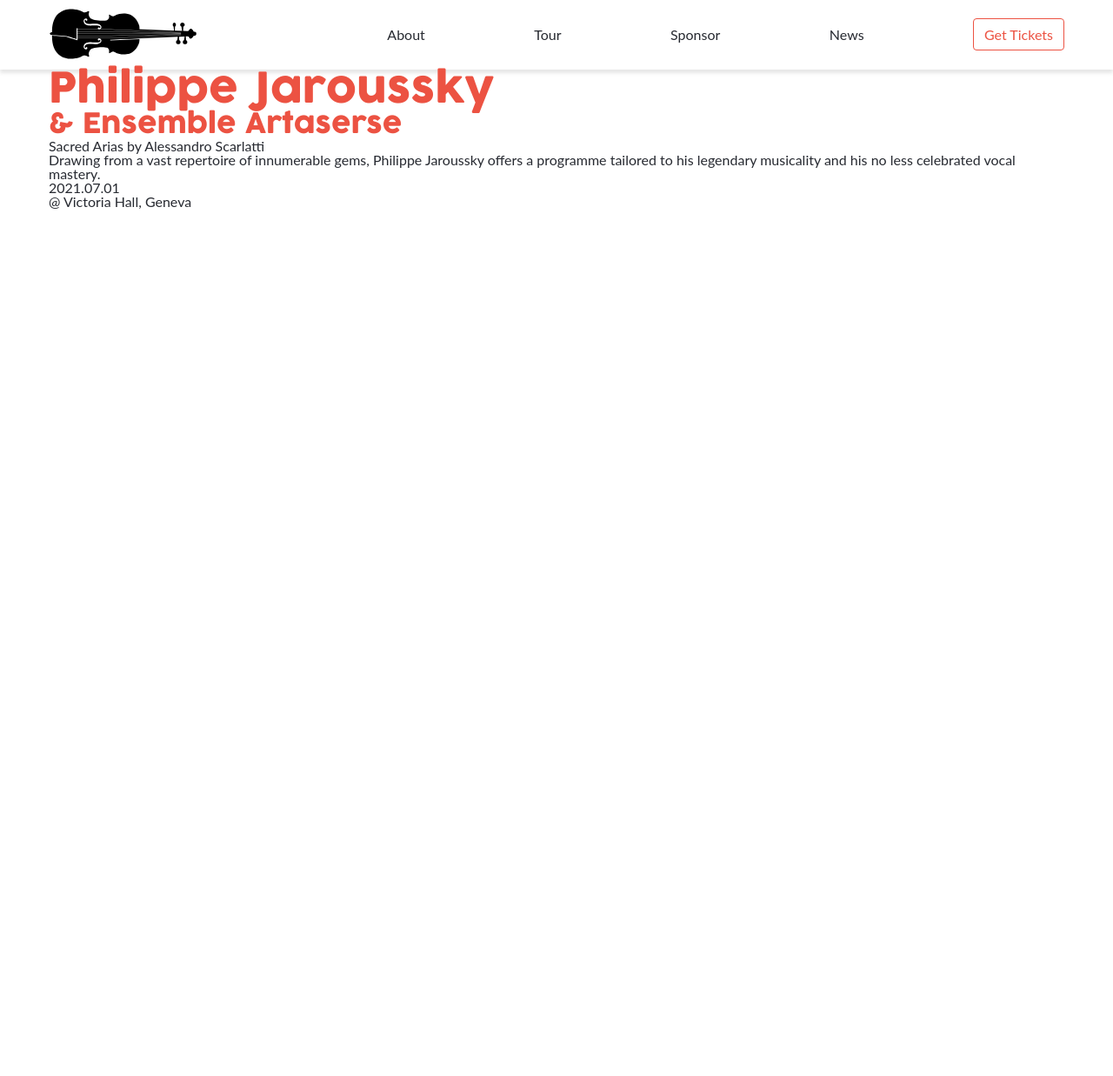
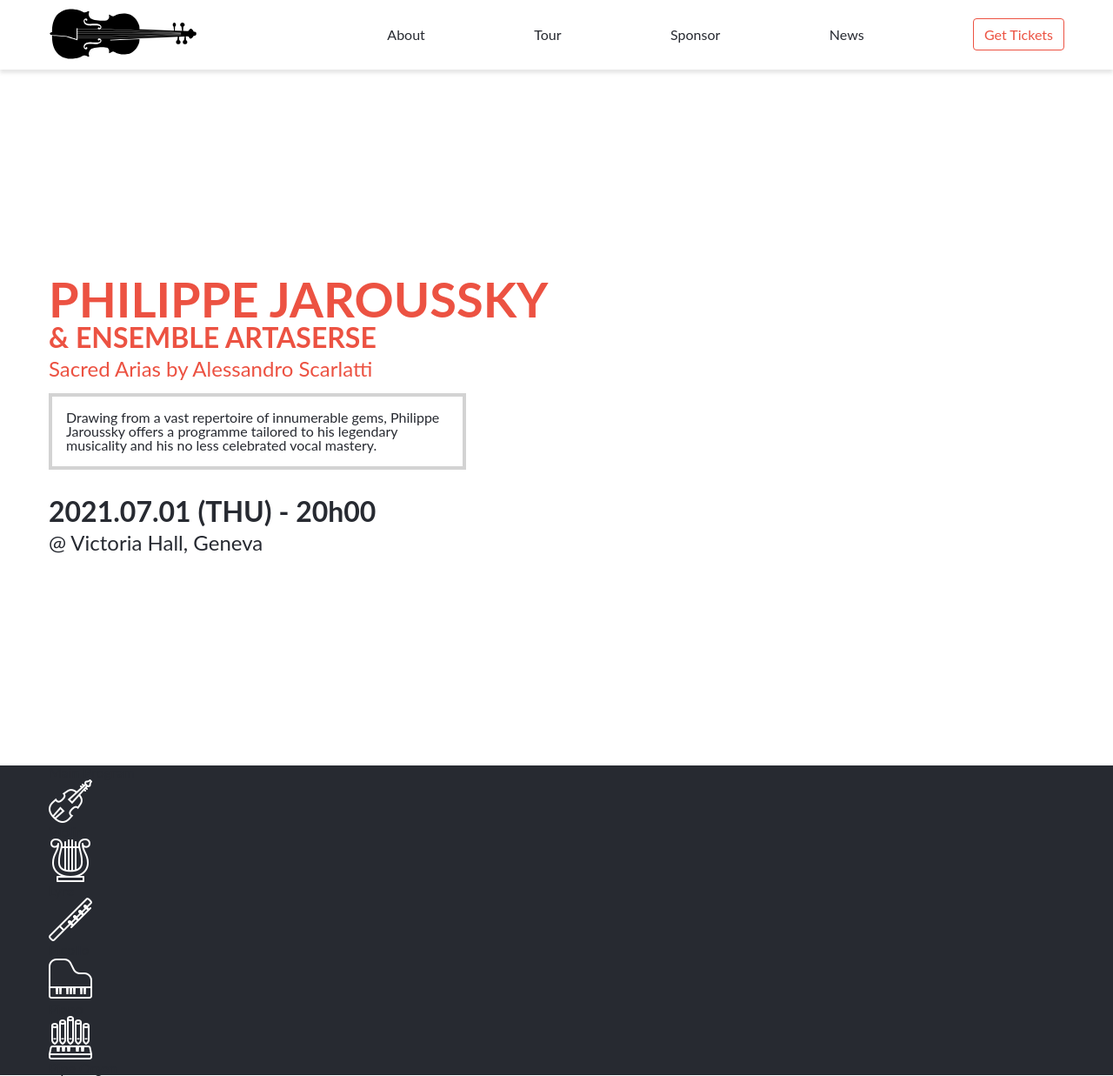
Before and after one commit to brenoxav/philippe-jaroussky-concert, a plain HTML site: page index.html in a window 1280 px wide. Shown: the whole page at 87% size. Before the commit the page ends 800 px from the top, so only its background shows below. Drawn offline with Linux system fonts and the light colour scheme; a web font is replaced by a local one.

Commit message:
Add style to main text in home page

```diff
--- a/css/main.css
+++ b/css/main.css
@@ -23,6 +23,92 @@
 }
 
 /* GENERAL CLASSES */
+/* Display & Positioning */
+.d-flex {
+  display: flex;
+}
+
+.d-grid {
+  display: grid;
+}
+
+.max-w-1200 {
+  width: 100%;
+  max-width: 1200px;
+  margin: 0 auto;
+}
+
+.min-h-100 {
+  min-height: 100vh;
+}
+
+.flex-center-y {
+  align-items: center;
+}
+
+/* Spacing */
+.px-8 {
+  padding-left: 8px;
+  padding-right: 8px;
+}
+
+.px-16 {
+  padding-left: 16px;
+  padding-right: 16px;
+}
+
+.py-16 {
+  padding-top: 16px;
+  padding-bottom: 16px;
+}
+
+.my-8 {
+  margin-top: 8px;
+  margin-bottom: 8px;
+}
+
+.mx-16 {
+  margin-left: 16px;
+  margin-right: 16px;
+}
+
+.my-16 {
+  margin-top: 16px;
+  margin-bottom: 16px;
+}
+
+.mt-32 {
+  margin-top: 32px;
+}
+/* Text Sizing */
+.font-coco {
+  font-family: Cocogoose, Impact, Haettenschweiler, "Arial Narrow Bold",
+}
+
+.uppercase {
+  text-transform: uppercase;
+}
+
+.bold {
+  font-weight: bold;
+}
+
+.text-size-normal {
+  font-size: 1rem;
+}
+
+.text-size-h1 {
+  font-size: 3.5rem;
+}
+
+.text-size-h2 {
+  font-size: 2rem;
+}
+
+.text-size-h3 {
+  font-size: 1.5rem;
+}
+
 /* Text Color */
 .text-color-brand {
   color: var(--brand-primary);
@@ -44,6 +130,7 @@
   border-color: var(--brand-primary);
 }
 
+/* Buttons */
 .btn-brand {
   padding: 8px 12px;
   border: 1px solid var(--brand-primary);
@@ -52,57 +139,8 @@
 }
 
 .btn-brand:hover {
-  color: var(--brand-light);
+  color: #fff;
   background-color: var(--brand-primary);
-}
-
-/* Display & Positioning */
-.d-flex {
-  display: flex;
-}
-
-.d-grid {
-  display: grid;
-}
-
-.max-w-1200 {
-  width: 100%;
-  max-width: 1200px;
-  margin: 0 auto;
-}
-
-/* Spacing */
-.px-8 {
-  padding-left: 8px;
-  padding-right: 8px;
-}
-
-.px-16 {
-  padding-left: 16px;
-  padding-right: 16px;
-}
-
-/* Text Sizing */
-.h {
-  font-family: Cocogoose, Impact, Haettenschweiler, "Arial Narrow Bold",
-    sans-serif;
-  color: var(--brand-primary);
-}
-
-.h1 {
-  font-size: 3rem;
-}
-
-.h2 {
-  font-family: Cocogoose, Impact, Haettenschweiler, "Arial Narrow Bold",
-    sans-serif;
-  font-size: 2rem;
-}
-
-.h3 {
-  font-family: Cocogoose, Impact, Haettenschweiler, "Arial Narrow Bold",
-    sans-serif;
-  font-size: 1.5rem;
 }
 
 /* MAIN HEADER & NAVBAR */
@@ -143,6 +181,22 @@
   color: var(--brand-primary);
 }
 
+/* HOME */
+.home-wrapper {
+
+}
+
+.main-description {
+  max-width: 480px;
+  border: 4px solid var(--brand-light);
+  margin: 16px 0;
+}
+
+/* MAIN PROGRAM */
+.main-program {
+  background-color: var(--brand-dark);
+}
+
 /* MEDIA QUERIES */
 @media only screen and (max-width: 767px) {
   .main-header {
--- a/index.html
+++ b/index.html
@@ -15,7 +15,6 @@
         <nav class="navbar d-grid max-w-1200 px-16">
             <span>
                 <a href="index.html">
-                    <!-- TODO: add brand icon -->
                     <span><img class="nav-logo-brand" src="images/logo-brand.svg" alt="brand logo"></span>
                     <!-- TODO: change menu SVG -->
                     <svg class="nav-logo-menu" version="1.1" id="Capa_1" xmlns="http://www.w3.org/2000/svg"
@@ -66,26 +65,60 @@
 
     <main>
         <!-- HOME SECTION START -->
-        <section class="main-home max-w-1200 px-16">
-            <h1 class="h h1">Philippe Jaroussky</h1>
-            <h2 class="h h2">& Ensemble Artaserse</h2>
-            <p>Sacred Arias by Alessandro Scarlatti</p>
+        <section class="main-home d-flex flex-center-y min-h-100 max-w-1200 px-16">
+            <div class="home-wrapper">
+                <h1 class="text-size-h1 text-color-brand font-coco uppercase bold">Philippe Jaroussky</h1>
+                <h2 class="text-size-h2 text-color-brand font-coco uppercase bold">& Ensemble Artaserse</h2>
+                <p class="text-size-h3 text-color-brand font-coco my-8">Sacred Arias by Alessandro Scarlatti</p>
 
-            <p>Drawing from a vast repertoire of innumerable gems, Philippe Jaroussky offers a programme tailored to his legendary musicality and his no less celebrated vocal mastery.</p>
+                <p class="main-description px-16 py-16">Drawing from a vast repertoire of innumerable gems, Philippe Jaroussky offers a programme tailored to
+                    his legendary musicality and his no less celebrated vocal mastery.</p>
 
-            <p>2021.07.01</p>
-            <p>@ Victoria Hall, Geneva</p>
+                <p class="text-size-h2 font-coco bold mt-32">2021.07.01 (THU) - 20h00</p>
+                <p class="text-size-h3 font-coco my-8">@ Victoria Hall, Geneva</p>
+            </div>
         </section>
         <!-- HOME SECTION END-->
 
         <!-- MAIN PROGRAM SECTION START -->
         <section class="main-program">
+            <h2 class="max-w-1200 px-16">Main Program</h2>
+            <div class="program-wrapper max-w-1200 px-16">
+                <article class="program-tile">
+                    <img src="images/icon-violin.png" alt="violin">
+                    <h3>Violin</h3>
+                    <p></p>
+                </article>
+                <article class="program-tile">
+                    <img src="images/icon-lyre.png" alt="lyre">
+                    <h3>Lyre</h3>
+                    <p></p>
+                </article>
+                <article class="program-tile">
+                    <img src="images/icon-piccolo.png" alt="piccolo">
+                    <h3>Picollo</h3>
+                    <p></p>
+                </article>
+                <article class="program-tile">
+                    <img src="images/icon-piano.png" alt="piano">
+                    <h3>Piano</h3>
+                    <p></p>
+                </article>
+                <article class="program-tile">
+                    <img src="images/icon-pipe-organ.png" alt="pipe organ">
+                    <h3>Pipe Organ</h3>
+                    <p></p>
+                </article>
+            </div>
 
         </section>
         <!-- MAIN PROGRAM SECTION END -->
 
         <!-- FEATURED ARTISTS SECTION START -->
         <section class="featured-artists">
+            <div class="artists-wrapper max-w-1200 px-16">
+
+            </div>
 
         </section>
         <!-- FEATURED ARTISTS SECTION END -->
```
Also changed, not shown: images/icon-lyre.png (added), images/icon-piano.png (added), images/icon-piccolo.png (added), images/icon-pipe-organ.png (added), images/icon-violin.png (added).
